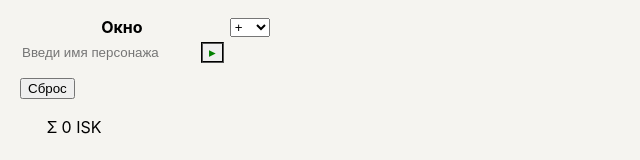
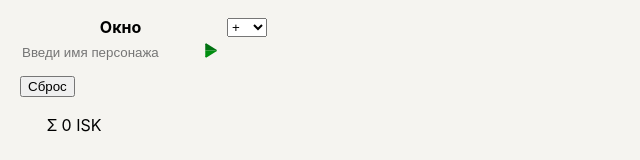
Before and after one commit to alpha02x/crabber, a React (Create React App) app: page / in a window 1280 px wide. Shown: the top 160 px of the page, without its empty margins (0-640 px from the left). Built offline with nearby package versions, Linux system fonts and the light colour scheme.

Commit message:
change char addition button symbol

```diff
--- a/src/components/AnomaliesTable/AnomaliesTable.css
+++ b/src/components/AnomaliesTable/AnomaliesTable.css
@@ -67,17 +67,6 @@
     float: right;
 }
 
-.charAdditionControl {
-    white-space: nowrap;
-}
-
-.addCharButton {
-    margin-top: 4px;
-    color: green;
-    display: inline;
-    border-style: groove;
-}
-
 .resetButton {
     margin-top: 15px;
     margin-bottom: 15px;
--- a/src/components/AnomaliesTable/AnomaliesTable.tsx
+++ b/src/components/AnomaliesTable/AnomaliesTable.tsx
@@ -1,6 +1,6 @@
 import React from "react";
-import { AnomalyPassedCheckBox } from "./AnomalyPassedCheckBox";
-import { CharAdditionControl } from "./CharAdditionControl";
+import { AnomalyPassedCheckBox } from "./CharAdditionControl/AnomalyPassedCheckBox";
+import { CharAdditionControl } from "./CharAdditionControl/CharAdditionControl";
 import { AnomalyAdditionControl } from "./AnomalyAdditionControl";
 import { AnomalyDefinitons } from "../../entities/Constants";
 import { TableColumn } from "../../entities/TableColumn";
--- a/src/components/AnomaliesTable/AnomalyPassedCheckBox.tsx
+++ b/src/components/AnomaliesTable/CharAdditionControl/AnomalyPassedCheckBox.tsx
@@ -1,5 +1,5 @@
 import React, { ChangeEvent } from "react";
-import { AnomaliesTable } from "./AnomaliesTable";
+import { AnomaliesTable } from "../AnomaliesTable";
 
 type AnomaliesTableProps = {
 	char: string;
--- /dev/null
+++ b/src/components/AnomaliesTable/CharAdditionControl/CharAdditionControl.css
@@ -0,0 +1,14 @@
+.charAdditionControl {
+    white-space: nowrap;
+}
+
+.addCharButton {
+    margin-top: 6px;
+    margin-left: 3px;
+    margin-right: 4px;
+    display: inline-block;
+    cursor: pointer;
+    width: 13px;
+    height: 13px;
+    transform: scale(1.1);
+}
--- a/src/components/AnomaliesTable/CharAdditionControl.tsx
+++ b/src/components/AnomaliesTable/CharAdditionControl/CharAdditionControl.tsx
@@ -1,4 +1,6 @@
 import React, { ChangeEvent, KeyboardEvent } from "react";
+import Arrow from "./arrow.svg";
+import "./CharAdditionControl.css";
 
 type CharAdditionControlProps = {
 	addChar: (char: string) => void;
@@ -38,9 +40,7 @@ export class CharAdditionControl extends React.Component<CharAdditionControlProp
 					onKeyDown={this.onKeyDown.bind(this)}
 					type="text"
 				></input>
-				<button onClick={() => this.addNewChar(this.state.charName)} className="addCharButton">
-					▸
-				</button>
+				<img src={Arrow} alt="Ввод" onClick={() => this.addNewChar(this.state.charName)} className="addCharButton" />
 			</div>
 		);
 	}
```
Also changed, not shown: src/components/AnomaliesTable/CharAdditionControl/arrow.svg (added).
